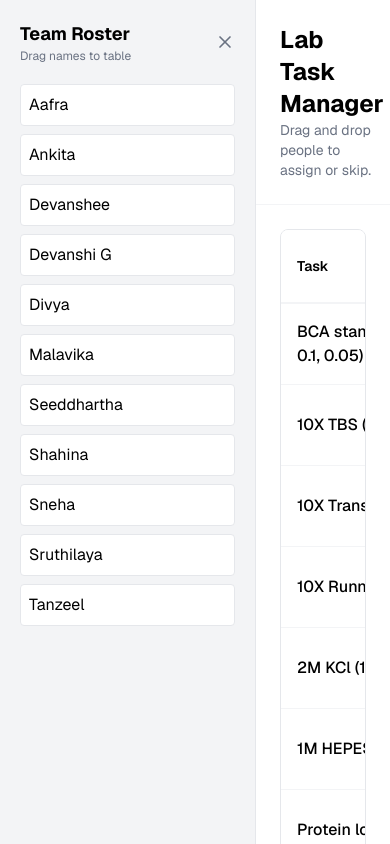
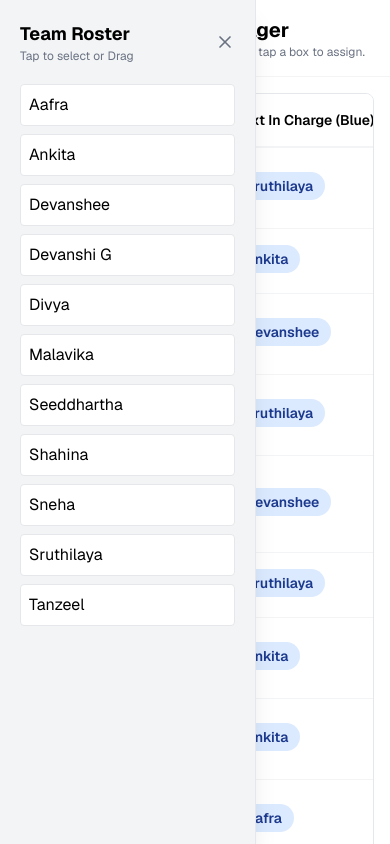
Before and after one commit to tanzeel-a/DDlabrota_repo2, a Next.js app: page / in a window 390 px wide. Built offline with nearby package versions, Linux system fonts and the light colour scheme.

Commit message:
Improve mobile UI with click-to-assign

```diff
--- a/components/Dashboard.tsx
+++ b/components/Dashboard.tsx
@@ -3,7 +3,7 @@
 import { useState, useEffect } from 'react';
 import { useRouter } from 'next/navigation';
 import Link from 'next/link';
-import { X, Menu } from 'lucide-react';
+import { X, Menu, Check } from 'lucide-react';
 import { DBData, Task, TaskState } from '@/lib/store';
 
 interface DashboardProps {
@@ -15,6 +15,7 @@ export default function Dashboard({ initialData }: DashboardProps) {
     const [sidebarCollapsed, setSidebarCollapsed] = useState(false);
     const [rosterText, setRosterText] = useState(initialData.customRoster.join(', '));
     const [showHistoryModal, setShowHistoryModal] = useState(false);
+    const [selectedPerson, setSelectedPerson] = useState<string | null>(null);
     const router = useRouter();
 
     // Sync roster text if data changes
@@ -35,20 +36,17 @@ export default function Dashboard({ initialData }: DashboardProps) {
             });
         } catch (error) {
             console.error('Failed to save data', error);
-            // Revert on error? For now just log.
         }
     };
 
     const handleDragStart = (e: React.DragEvent, person: string) => {
         e.dataTransfer.setData('text/plain', person);
         e.dataTransfer.effectAllowed = 'copy';
+        setSelectedPerson(person); // Also select on drag
     };
 
-    const handleDrop = (e: React.DragEvent, taskIndex: number, type: 'blue' | 'red') => {
-        e.preventDefault();
-        const personName = e.dataTransfer.getData('text/plain');
+    const assignPerson = (taskIndex: number, personName: string, type: 'blue' | 'red') => {
         const task = data.tasks[taskIndex];
-        const taskState = data.state[taskIndex];
         const personIndex = task.roster.indexOf(personName);
 
         if (personIndex === -1) {
@@ -85,6 +83,19 @@ export default function Dashboard({ initialData }: DashboardProps) {
 
         newState[taskIndex] = currentTaskState;
         saveData({ state: newState });
+        setSelectedPerson(null); // Clear selection after assignment
+    };
+
+    const handleDrop = (e: React.DragEvent, taskIndex: number, type: 'blue' | 'red') => {
+        e.preventDefault();
+        const personName = e.dataTransfer.getData('text/plain');
+        assignPerson(taskIndex, personName, type);
+    };
+
+    const handleCellClick = (taskIndex: number, type: 'blue' | 'red') => {
+        if (selectedPerson) {
+            assignPerson(taskIndex, selectedPerson, type);
+        }
     };
 
     const removeExtra = (taskIndex: number, personIndex: number) => {
@@ -150,8 +161,6 @@ export default function Dashboard({ initialData }: DashboardProps) {
             details: `Roster updated. New count: ${newRoster.length}. Names: ${newRoster.join(', ')}`
         };
 
-        // Update tasks that use the standard roster (heuristic: if they matched the old custom roster or standard team)
-        // For simplicity, we'll update all tasks except known special ones.
         const specialTasks = ["200ul tip filling", "10ul tip filling", "Thrombin", "FPLC column wash with 0.5M NaOH (once/month)", "Computer area cleaning"];
 
         const newTasks = data.tasks.map(t => {
@@ -170,67 +179,71 @@ export default function Dashboard({ initialData }: DashboardProps) {
         alert("Roster saved!");
     };
 
-    // Derived list of all people for sidebar
     const allPeople = Array.from(new Set(data.tasks.flatMap(t => t.roster))).sort();
 
     return (
         <div className="flex h-screen overflow-hidden bg-white text-black font-sans">
             {/* Sidebar */}
             <aside
-                className={`bg-gray-100 border-r border-gray-200 flex flex-col transition-all duration-300 ${sidebarCollapsed ? 'w-0 p-0 opacity-0 overflow-hidden' : 'w-64 p-5'
+                className={`bg-gray-100 border-r border-gray-200 flex flex-col transition-all duration-300 z-20 ${sidebarCollapsed ? 'w-0 p-0 opacity-0 overflow-hidden' : 'w-64 p-5 absolute md:relative h-full shadow-xl md:shadow-none'
                     }`}
             >
                 <div className="flex justify-between items-center mb-5">
                     <div>
                         <h2 className="text-lg font-bold">Team Roster</h2>
-                        <p className="text-xs text-gray-500">Drag names to table</p>
+                        <p className="text-xs text-gray-500">Tap to select or Drag</p>
                     </div>
                     <button onClick={() => setSidebarCollapsed(true)} className="text-gray-500 hover:text-black">
                         <X size={20} />
                     </button>
                 </div>
-                <div className="flex-1 overflow-y-auto space-y-2">
+                <div className="flex-1 overflow-y-auto space-y-2 pb-20">
                     {allPeople.map(person => (
                         <div
                             key={person}
                             draggable
                             onDragStart={(e) => handleDragStart(e, person)}
-                            className="bg-white p-2 rounded border border-gray-200 cursor-grab hover:border-black hover:shadow-sm transition-all"
+                            onClick={() => setSelectedPerson(selectedPerson === person ? null : person)}
+                            className={`p-2 rounded border cursor-pointer transition-all flex justify-between items-center ${selectedPerson === person
+                                    ? 'bg-black text-white border-black shadow-md'
+                                    : 'bg-white border-gray-200 hover:border-black hover:shadow-sm'
+                                }`}
                         >
-                            <Link href={`/profile/${encodeURIComponent(person)}`} className="block w-full h-full">
-                                {person}
-                            </Link>
+                            <span>{person}</span>
+                            {selectedPerson === person && <Check size={16} />}
                         </div>
                     ))}
                 </div>
             </aside>
 
             {/* Main Content */}
-            <main className="flex-1 flex flex-col h-full overflow-hidden">
-                <header className="p-6 border-b border-gray-100 flex items-center gap-4">
-                    {sidebarCollapsed && (
-                        <button
-                            onClick={() => setSidebarCollapsed(false)}
-                            className="px-3 py-1 border border-gray-300 rounded text-sm hover:bg-gray-50 flex items-center gap-2"
-                        >
-                            <Menu size={16} /> Show Roster
-                        </button>
-                    )}
-                    <div>
-                        <h1 className="text-2xl font-bold">Lab Task Manager</h1>
-                        <p className="text-sm text-gray-500">Drag and drop people to assign or skip.</p>
+            <main className="flex-1 flex flex-col h-full overflow-hidden relative">
+                <header className="p-4 md:p-6 border-b border-gray-100 flex items-center gap-4 bg-white z-10">
+                    <button
+                        onClick={() => setSidebarCollapsed(!sidebarCollapsed)}
+                        className="px-3 py-1 border border-gray-300 rounded text-sm hover:bg-gray-50 flex items-center gap-2"
+                    >
+                        <Menu size={16} /> {sidebarCollapsed ? 'Show Roster' : 'Hide'}
+                    </button>
+                    <div className="flex-1">
+                        <h1 className="text-xl md:text-2xl font-bold">Lab Task Manager</h1>
+                        <p className="text-xs md:text-sm text-gray-500">
+                            {selectedPerson
+                                ? `Selected: ${selectedPerson} (Tap a box to assign)`
+                                : "Tap a name to select, then tap a box to assign."}
+                        </p>
                     </div>
                 </header>
 
-                <div className="flex-1 overflow-y-auto p-6">
+                <div className="flex-1 overflow-y-auto p-4 md:p-6">
                     <div className="border border-gray-200 rounded-lg overflow-x-auto mb-8">
                         <table className="w-full min-w-[800px] border-collapse">
                             <thead>
                                 <tr className="bg-white border-b-2 border-gray-100">
-                                    <th className="p-4 text-left font-semibold text-sm">Task</th>
-                                    <th className="p-4 text-left font-semibold text-sm">Next In Charge (Blue)</th>
-                                    <th className="p-4 text-left font-semibold text-sm">Skipped (Red)</th>
-                                    <th className="p-4 text-left font-semibold text-sm">Action</th>
+                                    <th className="p-4 text-left font-semibold text-sm w-1/4">Task</th>
+                                    <th className="p-4 text-left font-semibold text-sm w-1/4">Next In Charge (Blue)</th>
+                                    <th className="p-4 text-left font-semibold text-sm w-1/4">Skipped (Red)</th>
+                                    <th className="p-4 text-left font-semibold text-sm w-1/4">Action</th>
                                 </tr>
                             </thead>
                             <tbody>
@@ -248,10 +261,11 @@ export default function Dashboard({ initialData }: DashboardProps) {
 
                                             {/* Blue Zone */}
                                             <td
-                                                className="p-4 transition-colors"
+                                                className={`p-4 transition-colors cursor-pointer ${selectedPerson ? 'hover:bg-blue-50 ring-inset hover:ring-2 ring-blue-200' : ''}`}
                                                 onDragOver={(e) => { e.preventDefault(); e.currentTarget.classList.add('bg-blue-50'); }}
                                                 onDragLeave={(e) => { e.currentTarget.classList.remove('bg-blue-50'); }}
                                                 onDrop={(e) => { e.currentTarget.classList.remove('bg-blue-50'); handleDrop(e, index, 'blue'); }}
+                                                onClick={() => handleCellClick(index, 'blue')}
                                             >
                                                 <span className="inline-block px-3 py-1 bg-blue-100 text-blue-900 rounded-full text-sm font-semibold mr-2 mb-1">
                                                     {currentPerson}
@@ -259,17 +273,18 @@ export default function Dashboard({ initialData }: DashboardProps) {
                                                 {state.extras.map(extraIndex => (
                                                     <span key={extraIndex} className="inline-flex items-center px-3 py-1 bg-blue-100 text-blue-900 rounded-full text-sm border border-dashed border-blue-900 mr-2 mb-1">
                                                         {task.roster[extraIndex]}
-                                                        <button onClick={() => removeExtra(index, extraIndex)} className="ml-1 hover:text-red-600">×</button>
+                                                        <button onClick={(e) => { e.stopPropagation(); removeExtra(index, extraIndex); }} className="ml-1 hover:text-red-600">×</button>
                                                     </span>
                                                 ))}
                                             </td>
 
                                             {/* Red Zone */}
                                             <td
-                                                className="p-4 transition-colors"
+                                                className={`p-4 transition-colors cursor-pointer ${selectedPerson ? 'hover:bg-red-50 ring-inset hover:ring-2 ring-red-200' : ''}`}
                                                 onDragOver={(e) => { e.preventDefault(); e.currentTarget.classList.add('bg-red-50'); }}
                                                 onDragLeave={(e) => { e.currentTarget.classList.remove('bg-red-50'); }}
                                                 onDrop={(e) => { e.currentTarget.classList.remove('bg-red-50'); handleDrop(e, index, 'red'); }}
+                                                onClick={() => handleCellClick(index, 'red')}
                                             >
                                                 {state.skips.length === 0 ? (
                                                     <span className="text-gray-400 text-sm">-</span>
@@ -277,7 +292,7 @@ export default function Dashboard({ initialData }: DashboardProps) {
                                                     state.skips.map(skipIndex => (
                                                         <span key={skipIndex} className="inline-flex items-center px-3 py-1 bg-red-100 text-red-900 rounded-full text-sm mr-2 mb-1">
                                                             {task.roster[skipIndex]}
-                                                            <button onClick={() => removeSkip(index, skipIndex)} className="ml-1 hover:text-red-600">×</button>
+                                                            <button onClick={(e) => { e.stopPropagation(); removeSkip(index, skipIndex); }} className="ml-1 hover:text-red-600">×</button>
                                                         </span>
                                                     ))
                                                 )}
@@ -301,14 +316,13 @@ export default function Dashboard({ initialData }: DashboardProps) {
                     {/* Roster Editor */}
                     <div className="bg-gray-50 p-6 rounded-lg border border-gray-200 mt-auto">
                         <h3 className="font-semibold mb-2">Roster Configuration</h3>
-                        <p className="text-sm text-gray-500 mb-4">Edit the Standard Team list below. Changes will be saved to history.</p>
                         <textarea
                             value={rosterText}
                             onChange={(e) => setRosterText(e.target.value)}
                             className="w-full p-3 border border-gray-300 rounded mb-4 text-sm font-sans"
                             rows={4}
                         />
-                        <div className="flex gap-3">
+                        <div className="flex gap-3 flex-wrap">
                             <button
                                 onClick={saveRoster}
                                 className="px-4 py-2 bg-blue-900 text-white rounded hover:bg-blue-800 text-sm font-semibold"
@@ -329,7 +343,7 @@ export default function Dashboard({ initialData }: DashboardProps) {
             {/* History Modal */}
             {showHistoryModal && (
                 <div className="fixed inset-0 bg-black/50 flex items-center justify-center z-50" onClick={() => setShowHistoryModal(false)}>
-                    <div className="bg-white p-6 rounded-lg w-full max-w-lg max-h-[80vh] overflow-y-auto" onClick={e => e.stopPropagation()}>
+                    <div className="bg-white p-6 rounded-lg w-full max-w-lg max-h-[80vh] overflow-y-auto m-4" onClick={e => e.stopPropagation()}>
                         <div className="flex justify-between items-center mb-4">
                             <h2 className="text-xl font-bold">Roster Change Log</h2>
                             <button onClick={() => setShowHistoryModal(false)} className="text-gray-500 hover:text-black text-2xl">×</button>
```
